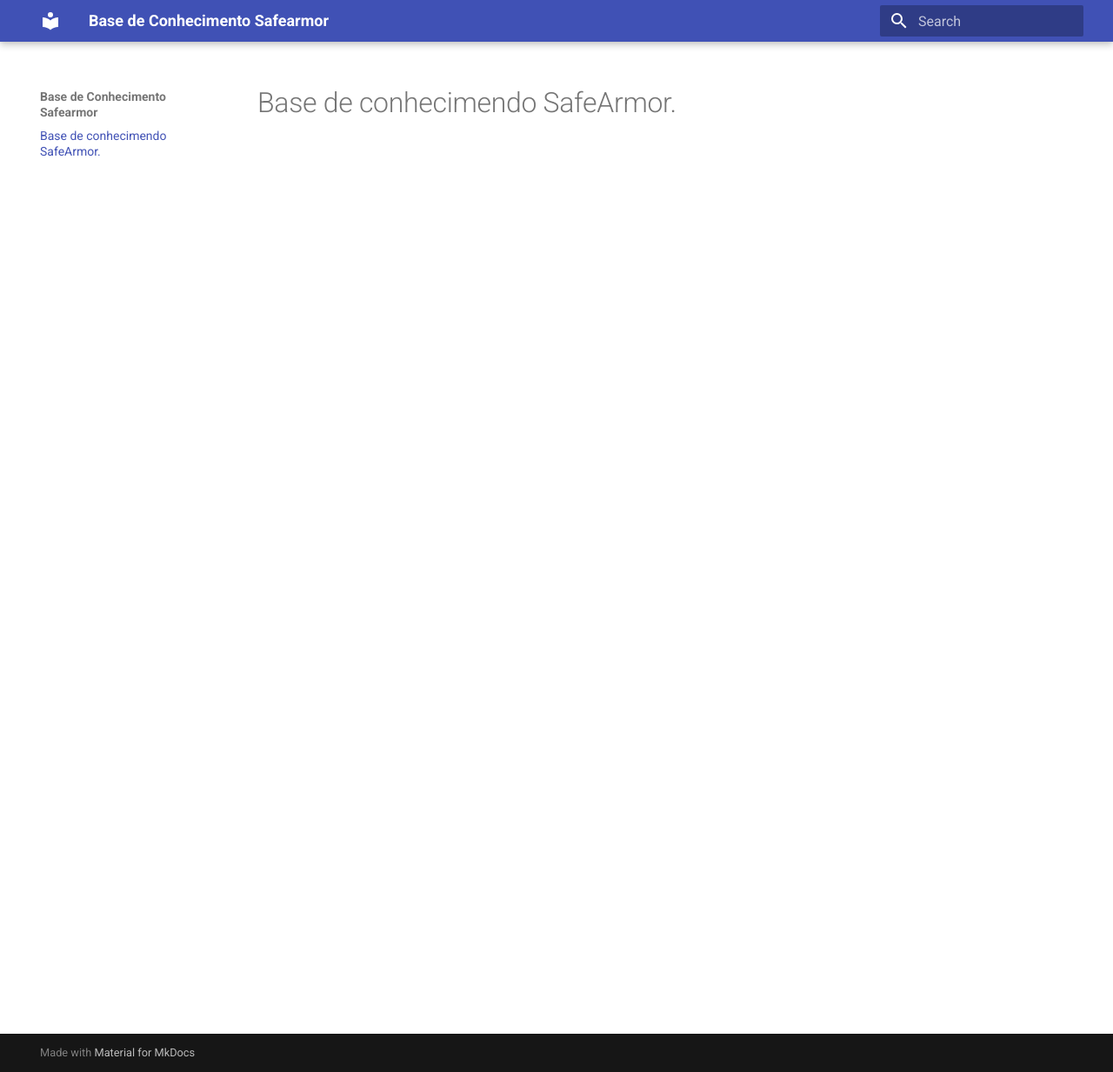
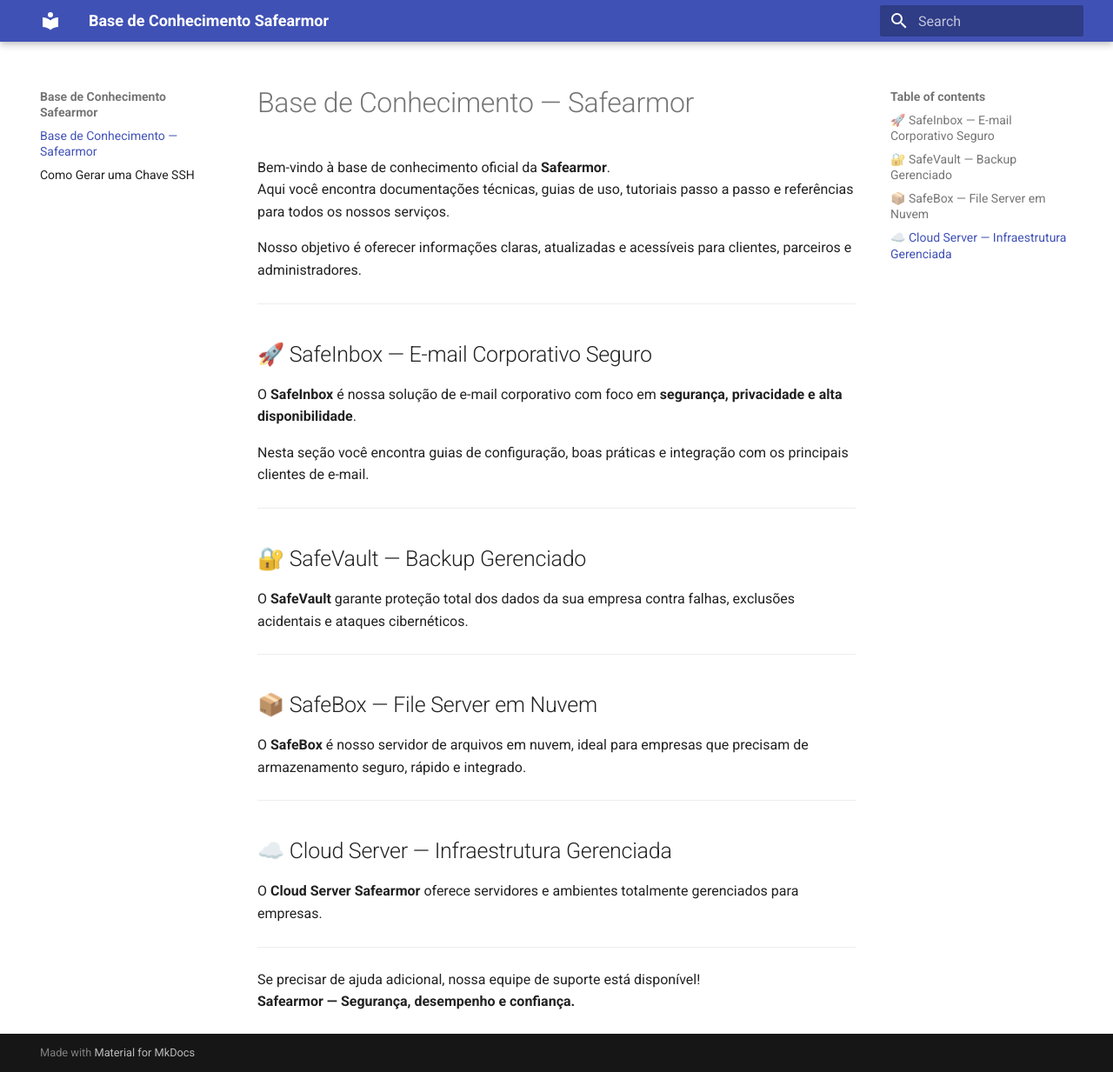
Before and after one commit to Safearmor/safearmor.github.io, an MkDocs documentation site: the page built from docs-md/index.md, in a window 1280 px wide and 1233 px high. Shown: the whole window at 87% size. Built offline with MkDocs 1.6.1 and Material for MkDocs 9.7.7, drawn with Linux system fonts in a browser that asks for light colours.

Commit message:
Adicionado doc ssh

```diff
--- a/docs-md/index.md
+++ b/docs-md/index.md
@@ -1 +1,37 @@
-# Base de conhecimendo SafeArmor.
+# Base de Conhecimento — Safearmor
+
+Bem-vindo à base de conhecimento oficial da **Safearmor**.
+Aqui você encontra documentações técnicas, guias de uso, tutoriais passo a passo e referências para todos os nossos serviços.
+
+Nosso objetivo é oferecer informações claras, atualizadas e acessíveis para clientes, parceiros e administradores.
+
+---
+
+## 🚀 SafeInbox — E-mail Corporativo Seguro
+
+O **SafeInbox** é nossa solução de e-mail corporativo com foco em **segurança, privacidade e alta disponibilidade**.
+
+Nesta seção você encontra guias de configuração, boas práticas e integração com os principais clientes de e-mail.
+
+---
+
+## 🔐 SafeVault — Backup Gerenciado
+
+O **SafeVault** garante proteção total dos dados da sua empresa contra falhas, exclusões acidentais e ataques cibernéticos.
+
+---
+
+## 📦 SafeBox — File Server em Nuvem
+
+O **SafeBox** é nosso servidor de arquivos em nuvem, ideal para empresas que precisam de armazenamento seguro, rápido e integrado.
+
+---
+
+## ☁️ Cloud Server — Infraestrutura Gerenciada
+
+O **Cloud Server Safearmor** oferece servidores e ambientes totalmente gerenciados para empresas.
+
+---
+
+Se precisar de ajuda adicional, nossa equipe de suporte está disponível!
+**Safearmor — Segurança, desempenho e confiança.**
```
Also changed, not shown: docs-md/ssh.md (added, +99 -0 lines), 1 other file.
